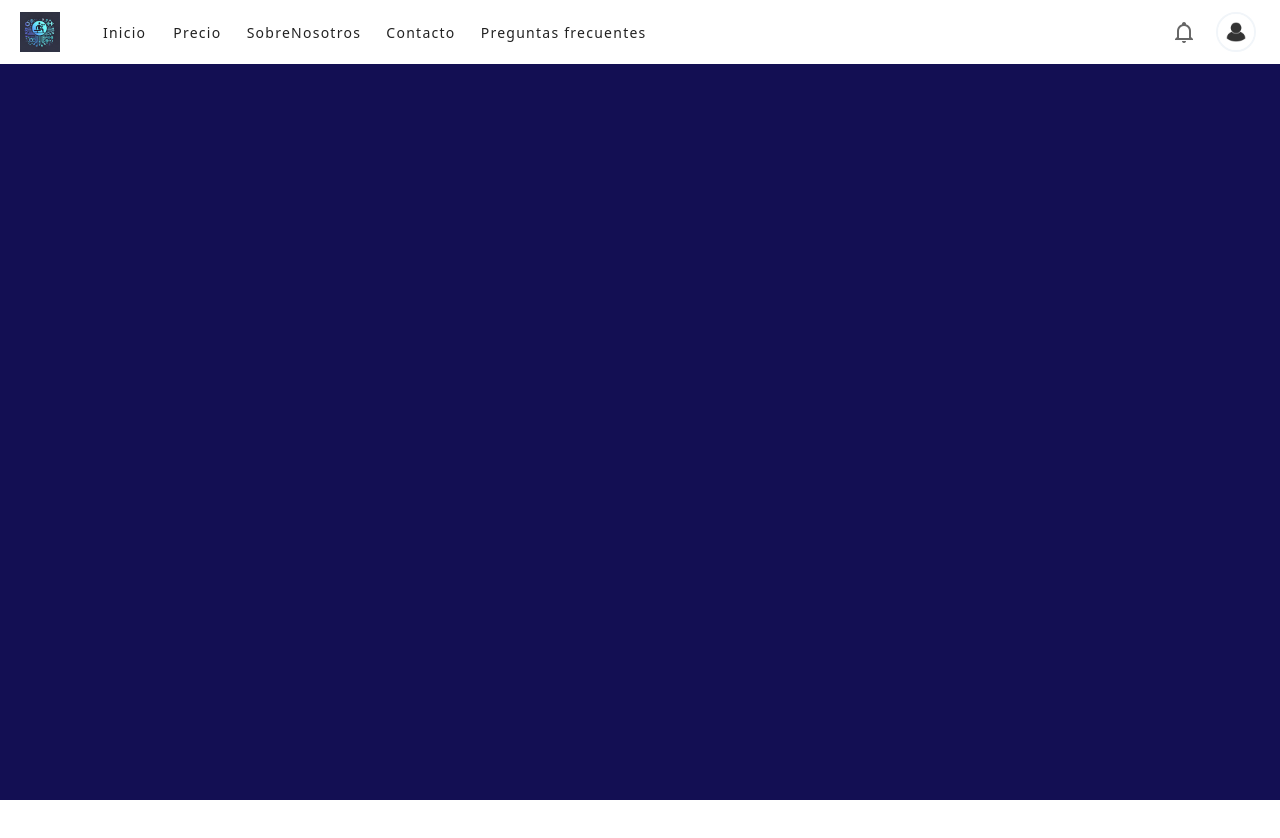
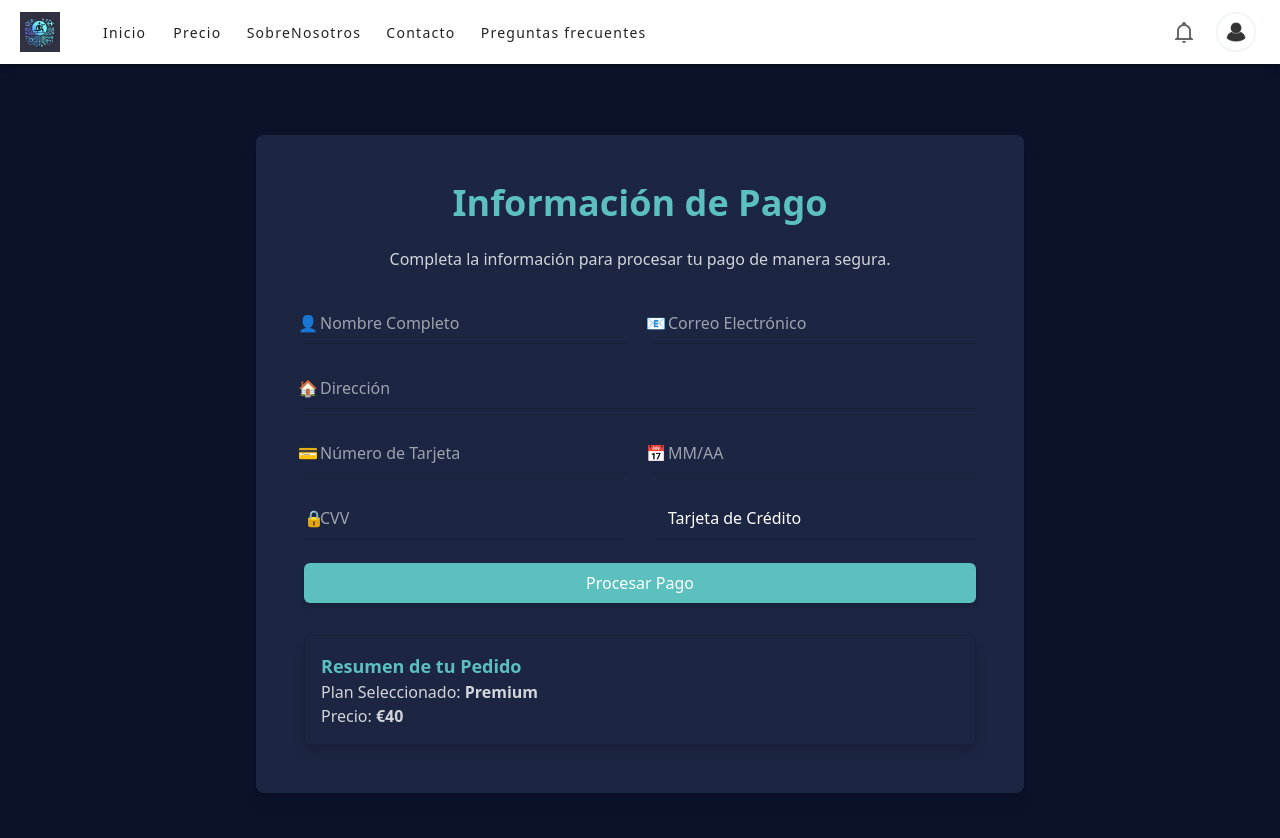
Before and after one commit to 2DAM-202425-PROJECTE/landing-page-G5, a Vue app: page /pago in a window 1280 px wide. Shown: the top 838 px of the page. Before the commit the page ends 800 px from the top, so only its background shows below. Built offline with nearby package versions, Linux system fonts and the light colour scheme.

Commit message:
guardar canvis

```diff
--- a/src/router/index.js
+++ b/src/router/index.js
@@ -4,12 +4,14 @@ import Home from '../views/Home.vue';
 import Precio from '../views/Precio.vue';
 import Contacto from '../views/Contacto.vue';
 import PreguntasFrecuentes from '../views/PreguntasFrecuentes.vue';
+import Pago from '../views/Pago.vue';
 const routes = [
   { path: '/', name: 'Home', component: Home },
   { path: '/precio', name: 'Precio', component: Precio },
   { path: '/sobre-nosotros', name: 'SobreNosotros', component: SobreNosotros },
   { path: '/contacto', name: 'Contacto', component: Contacto },
   { path: '/preguntas-frecuentes', name: 'PreguntasFrecuentes', component: PreguntasFrecuentes },
+  { path: '/pago', name: 'pago', component: Pago , porps: true},
 
 ]
 
--- /dev/null
+++ b/src/views/Pago.vue
@@ -0,0 +1,183 @@
+<template>
+  <div class="min-h-screen bg-0B132B flex flex-col items-center justify-center py-8 px-4 sm:px-6 lg:px-8">
+    <div class="container max-w-lg lg:max-w-3xl mx-auto bg-1C2541 rounded-lg shadow-lg p-8 md:p-12">
+      <h1 class="text-4xl font-bold text-center text-5BC0BE mb-6">Información de Pago</h1>
+      <p class="mt-2 text-center text-gray-300 mb-8">Completa la información para procesar tu pago de manera segura.</p>
+
+      <form @submit.prevent="handleSubmit" class="space-y-6">
+        <div class="grid grid-cols-1 md:grid-cols-2 gap-6">
+          <!-- Nombre Completo -->
+          <div class="relative">
+            <input
+              type="text"
+              id="name"
+              v-model="formData.name"
+              required
+              class="w-full px-4 py-2 text-white bg-transparent border-b border-gray-600 focus:outline-none focus:border-5BC0BE placeholder-gray-400 transition"
+              placeholder="Nombre Completo"
+            />
+            <span class="absolute top-0 left-0 mt-2 ml-[-6px] text-gray-400">👤</span>
+          </div>
+          <!-- Correo Electrónico -->
+          <div class="relative">
+            <input
+              type="email"
+              id="email"
+              v-model="formData.email"
+              required
+              class="w-full px-4 py-2 text-white bg-transparent border-b border-gray-600 focus:outline-none focus:border-5BC0BE placeholder-gray-400 transition"
+              placeholder="Correo Electrónico"
+            />
+            <span class="absolute top-0 left-0 mt-2 ml-[-6px] text-gray-400">📧</span>
+          </div>
+        </div>
+
+        <!-- Dirección -->
+        <div class="relative">
+          <input
+            type="text"
+            id="address"
+            v-model="formData.address"
+            required
+            class="w-full px-4 py-2 text-white bg-transparent border-b border-gray-600 focus:outline-none focus:border-5BC0BE placeholder-gray-400 transition"
+            placeholder="Dirección"
+          />
+          <span class="absolute top-0 left-0 mt-2 ml-[-6px] text-gray-400">🏠</span>
+        </div>
+
+        <div class="grid grid-cols-1 md:grid-cols-2 gap-6">
+          <!-- Número de Tarjeta -->
+          <div class="relative">
+            <input
+              type="text"
+              id="cardNumber"
+              v-model="formData.cardNumber"
+              required
+              class="w-full px-4 py-2 text-white bg-transparent border-b border-gray-600 focus:outline-none focus:border-5BC0BE placeholder-gray-400 transition"
+              placeholder="Número de Tarjeta"
+            />
+            <span class="absolute top-0 left-0 mt-2 ml-[-6px] text-gray-400">💳</span>
+          </div>
+          <!-- Fecha de Expiración -->
+          <div class="relative">
+            <input
+              type="text"
+              id="expiryDate"
+              v-model="formData.expiryDate"
+              required
+              class="w-full px-4 py-2 text-white bg-transparent border-b border-gray-600 focus:outline-none focus:border-5BC0BE placeholder-gray-400 transition"
+              placeholder="MM/AA"
+            />
+            <span class="absolute top-0 left-0 mt-2 ml-[-6px] text-gray-400">📅</span>
+          </div>
+        </div>
+
+        <div class="grid grid-cols-1 md:grid-cols-2 gap-6">
+          <!-- CVV -->
+          <div class="relative">
+            <input
+              type="text"
+              id="cvv"
+              v-model="formData.cvv"
+              required
+              class="w-full px-4 py-2 text-white bg-transparent border-b border-gray-600 focus:outline-none focus:border-5BC0BE placeholder-gray-400 transition"
+              placeholder="CVV"
+            />
+            <span class="absolute top-0 left-0 mt-2 ml-[-6px]e text-gray-400">🔒</span>
+          </div>
+          <!-- Tipo de Pago -->
+          <div class="relative">
+            <select
+              id="paymentType"
+              v-model="formData.paymentType"
+              required
+              class="w-full px-4 py-2 text-white bg-transparent border-b border-gray-600 focus:outline-none focus:border-5BC0BE placeholder-gray-400 transition"
+            >
+              <option value="credit">Tarjeta de Crédito</option>
+              <option value="debit">Tarjeta de Débito</option>
+              <option value="paypal">PayPal</option>
+            </select>
+          </div>
+        </div>
+
+        <div class="mt-6">
+          <button
+            type="submit"
+            class="w-full px-4 py-2 text-white bg-5BC0BE rounded-md shadow-md hover:bg-6F73D2 transition duration-200"
+          >
+            Procesar Pago
+          </button>
+        </div>
+      </form>
+
+      <!-- Resumen de la Orden -->
+      <div class="mt-8 p-4 bg-1C2541 rounded-md border border-gray-600 shadow-lg">
+        <h2 class="text-lg font-semibold text-5BC0BE">Resumen de tu Pedido</h2>
+        <p class="text-gray-300">Plan Seleccionado: <strong>Premium</strong></p>
+        <p class="text-gray-300">Precio: <strong>€{{ premiumPrice }}</strong></p>
+      </div>
+    </div>
+  </div>
+</template>
+
+<script>
+export default {
+  name: 'Pago',
+  data() {
+    return {
+      formData: {
+        name: '',
+        email: '',
+        address: '',
+        cardNumber: '',
+        expiryDate: '',
+        cvv: '',
+        paymentType: 'credit'
+      },
+      premiumPrice: 40, // Precio del plan premium
+    };
+  },
+  methods: {
+    handleSubmit() {
+      // Aquí puedes manejar el envío del formulario
+      console.log('Datos de pago:', this.formData);
+      alert('Pago procesado con éxito!');
+      // Resetear el formulario
+      this.resetForm();
+    },
+    resetForm() {
+      this.formData = {
+        name: '',
+        email: '',
+        address: '',
+        cardNumber: '',
+        expiryDate: '',
+        cvv: '',
+        paymentType: 'credit'
+      };
+    }
+  }
+};
+</script>
+
+<style scoped>
+/* Estilos personalizados */
+.bg-1C2541 {
+  background-color: #1C2541;
+}
+.bg-0B132B {
+  background-color: #0B132B;
+}
+.bg-6F73D2 {
+  background-color: #6F73D2;
+}
+.bg-5BC0BE {
+  background-color: #5BC0BE;
+}
+.text-1C2541 {
+  color: #1C2541;
+}
+.text-5BC0BE {
+  color: #5BC0BE;
+}
+</style>
--- a/src/views/Precio.vue
+++ b/src/views/Precio.vue
@@ -47,7 +47,7 @@
             <li>✖ Soporte técnico</li>
             <li>✖ Funciones avanzadas</li>
           </ul>
-          <button class="w-full px-4 py-2 mt-10 tracking-wide text-1C2541 capitalize bg-5BC0BE rounded-md hover:bg-6F73D2 focus:outline-none transform transition duration-200 hover:scale-105">
+            <button @click="pagar('pobre')" class="w-full px-4 py-2 mt-10 tracking-wide text-1C2541 capitalize bg-5BC0BE rounded-md hover:bg-6F73D2 focus:outline-none transform transition duration-200 hover:scale-105">
             Empezar
           </button>
         </div>
@@ -66,7 +66,7 @@
             <li>✔ Soporte técnico prioritario</li>
             <li>✖ Funciones avanzadas premium</li>
           </ul>
-          <button class="w-full px-4 py-2 mt-10 tracking-wide text-6F73D2 capitalize bg-white rounded-md hover:bg-gray-200 focus:outline-none transform transition duration-200 hover:scale-105">
+          <button @click="pagar('premiun')" class="w-full px-4 py-2 mt-10 tracking-wide text-6F73D2 capitalize bg-white rounded-md hover:bg-gray-200 focus:outline-none transform transition duration-200 hover:scale-105">
             Empezar
           </button>
         </div>
@@ -85,7 +85,7 @@
             <li>✔ Soporte técnico 24/7</li>
             <li>✔ Consultoría personalizada</li>
           </ul>
-          <button class="w-full px-4 py-2 mt-10 tracking-wide text-1C2541 capitalize bg-5BC0BE rounded-md hover:bg-6F73D2 focus:outline-none transform transition duration-200 hover:scale-105">
+          <button @click="pagar('pdidy')" class="w-full px-4 py-2 mt-10 tracking-wide text-1C2541 capitalize bg-5BC0BE rounded-md hover:bg-6F73D2 focus:outline-none transform transition duration-200 hover:scale-105">
             Empezar
           </button>
         </div>
@@ -113,6 +113,9 @@ export default {
     }
   },
   methods: {
+    pagar(plan) {
+      this.$router.push('/pago', { params: { plan } });
+    },
     showMonthlyPrices() {
       this.isMonthly = true;
     },
```
